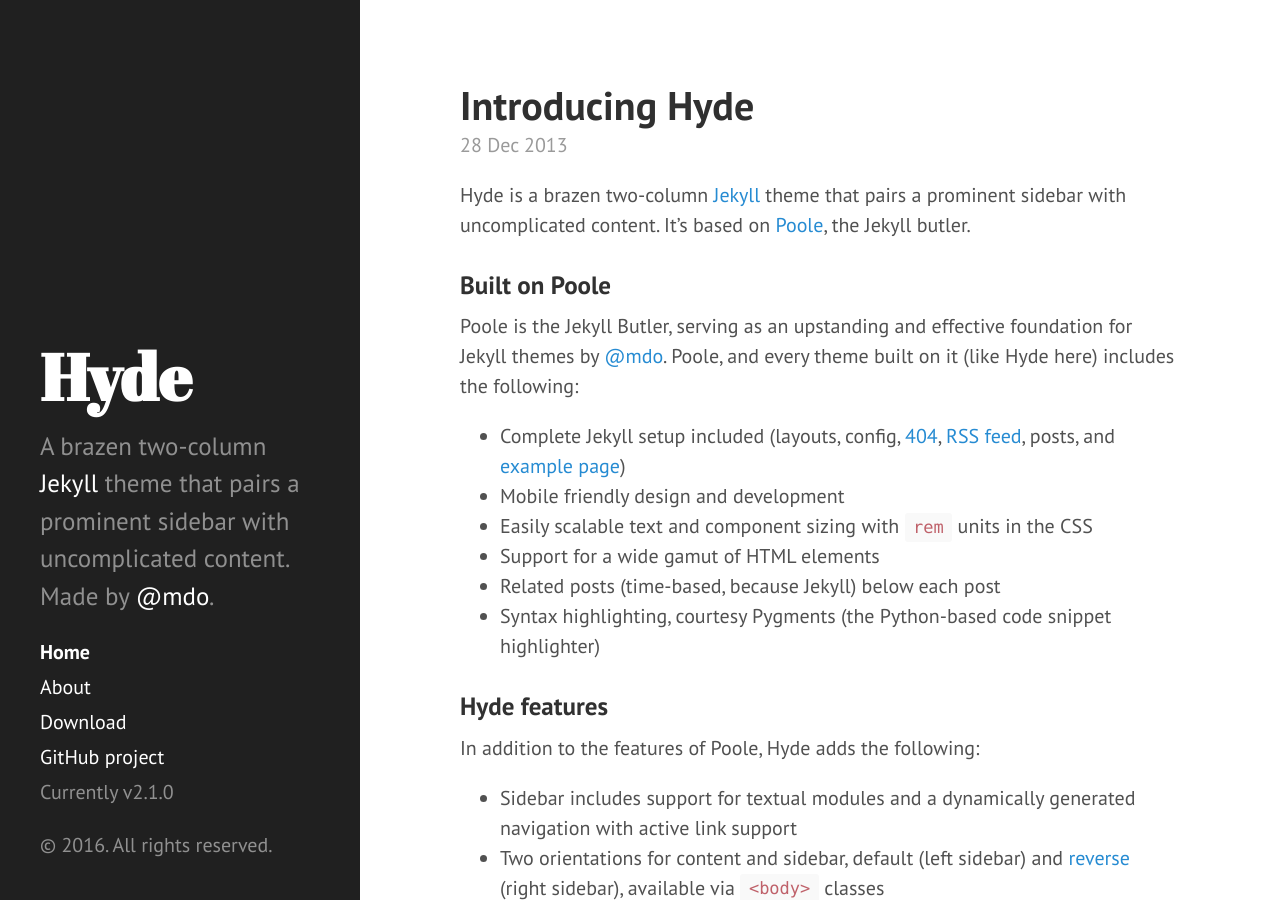
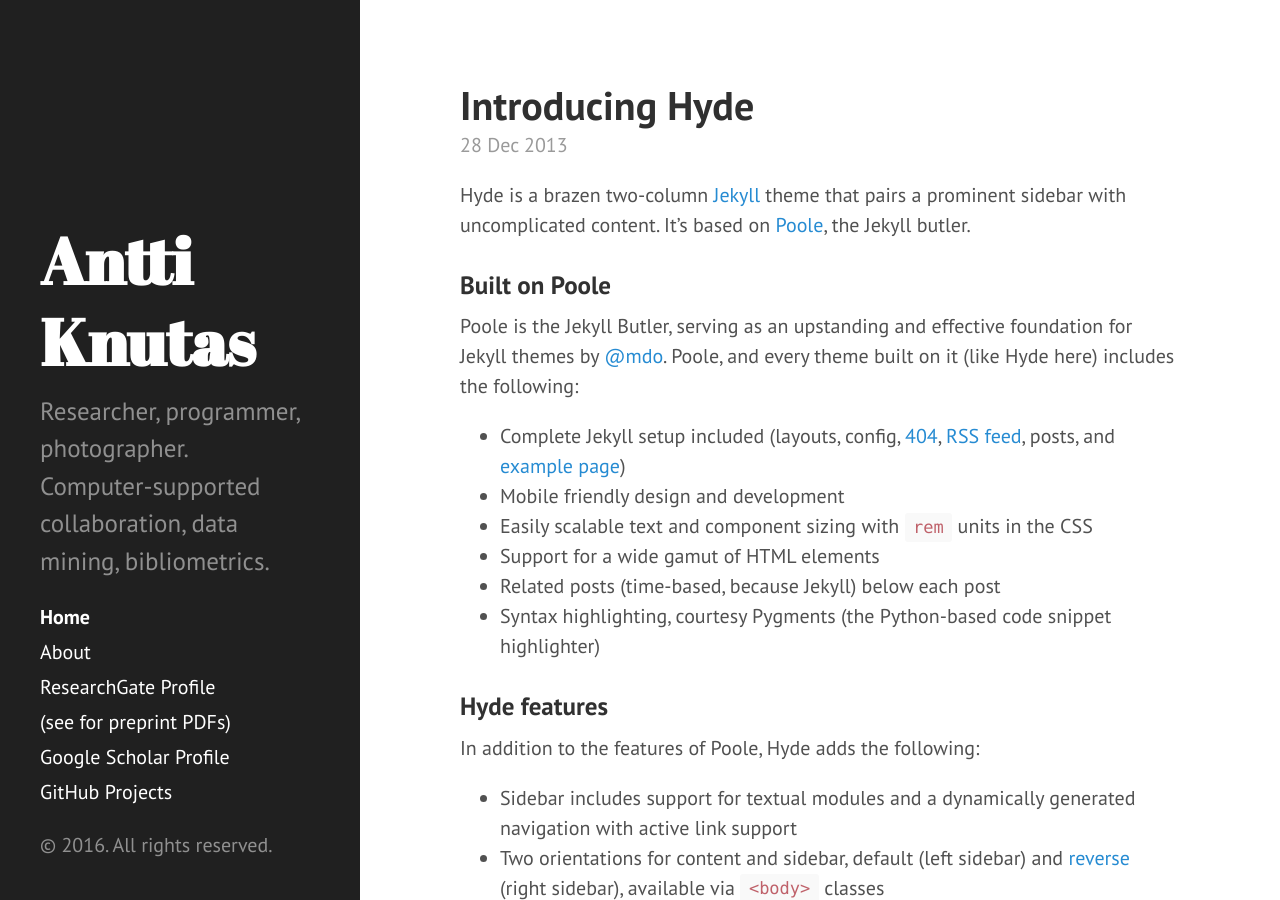
Before and after one commit to aknutas/aknutas.github.io, a Jekyll site: the page built from index.html, in a window 1280 px wide and 900 px high. Built offline with Jekyll 4.4.1, drawn with Linux system fonts in a browser that asks for light colours; Markdown is read by kramdown in place of the engine named in the settings; the list of posts is cut into pages by our own code.

Commit message:
Config, sidebar

```diff
--- a/_config.yml
+++ b/_config.yml
@@ -1,21 +1,22 @@
 # Dependencies
 markdown:         redcarpet
 highlighter:      pygments
+gems:             [jekyll-paginate, jekyll-gist]
 
 # Permalinks
 permalink:        pretty
-relative_permalinks: true
+relative_permalinks: false
 
 # Setup
-title:            Hyde
-tagline:          'A Jekyll theme'
-description:      'A brazen two-column <a href="http://jekyllrb.com" target="_blank">Jekyll</a> theme that pairs a prominent sidebar with uncomplicated content. Made by <a href="https://twitter.com/mdo" target="_blank">@mdo</a>.'
-url:              http://hyde.getpoole.com
+title:            'Antti Knutas'
+#tagline:          'Researcher, programmer, photographer. CSCL, data mining, bibliometrics.'
+description:      'Researcher, programmer, photographer. <br/> Computer-supported collaboration, data mining, bibliometrics.'
+url:              http://anttiknutas.net
 baseurl:          /
 
 author:
-  name:           'Mark Otto'
-  url:            https://twitter.com/mdo
+  name:           'Antti Knutas'
+  url:            https://anttiknutas.net
 
 paginate:         5
 
@@ -23,4 +24,4 @@
 version:          2.1.0
 
 github:
-  repo:           https://github.com/poole/hyde
+  repo:           https://github.com/aknutas
--- a/_includes/sidebar.html
+++ b/_includes/sidebar.html
@@ -26,9 +26,9 @@
         {% endif %}
       {% endfor %}
 
-      <a class="sidebar-nav-item" href="{{ site.github.repo }}/archive/v{{ site.version }}.zip">Download</a>
-      <a class="sidebar-nav-item" href="{{ site.github.repo }}">GitHub project</a>
-      <span class="sidebar-nav-item">Currently v{{ site.version }}</span>
+      <a class="sidebar-nav-item" href="https://www.researchgate.net/profile/Antti_Knutas">ResearchGate Profile <br/> (see for preprint PDFs)</a>
+      <a class="sidebar-nav-item" href="https://scholar.google.com/citations?user=svyPd-YAAAAJ">Google Scholar Profile</a>
+      <a class="sidebar-nav-item" href="{{ site.github.repo }}">GitHub Projects</a>
     </nav>
 
     <p>&copy; {{ site.time | date: '%Y' }}. All rights reserved.</p>
```
